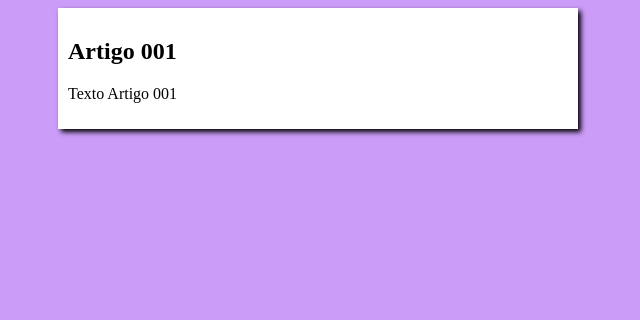
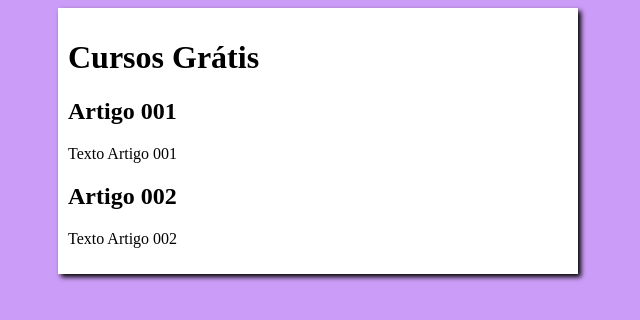
Before and after one commit to ArianeBessa/projeto-site, a plain HTML site: page index.html in a window 1280 px wide. Shown: the whole page, without its empty margins (322-962 px from the left). Drawn offline with Linux system fonts and the light colour scheme.

Commit message:
Update index.html

```diff
--- a/index.html
+++ b/index.html
@@ -10,11 +10,16 @@
 <body>
     <main>
         <header>
-            <article>
-                <h2>Artigo 001</h2>
-                <p>Texto Artigo 001</p>
-            </article>
+            <h1>Cursos Grátis</h1>
         </header>
+        <article>
+            <h2>Artigo 001</h2>
+            <p>Texto Artigo 001</p>
+        </article>
+        <article>
+            <h2>Artigo 002</h2>
+            <p>Texto Artigo 002</p>
+        </article>
     </main>
 </body>
 </html>
```
